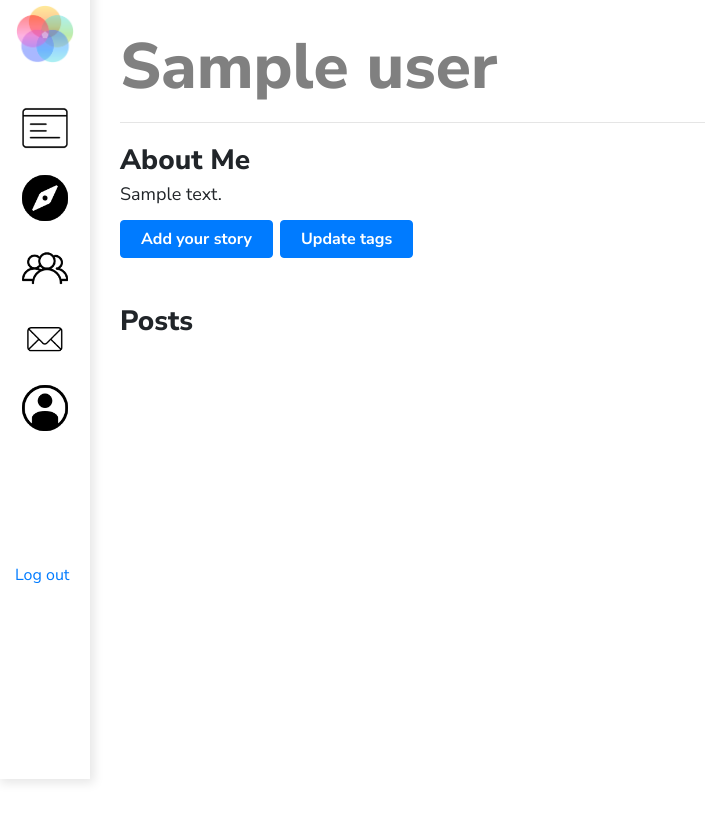
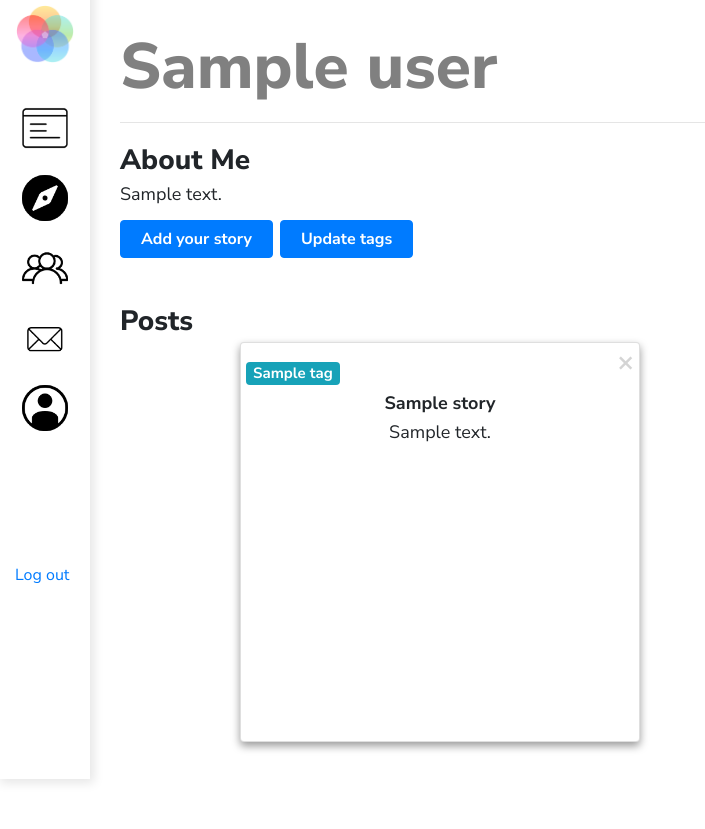
Before and after one commit to cew88/Intersection, a Flask app: page / in a window 1280 px wide. Shown: the part 21-850 px from the top of the page, without its empty margins (0-705 px from the left). Run offline with Flask 2, Linux system fonts and the light colour scheme; a user stored in the database is signed in; a database or web service that is not in the repository returns one stand-in record (values such as "Sample title"); some libraries are stand-ins or nearby versions; some web fonts are replaced.

Commit message:
Delete and add posts

```diff
--- a/db.py
+++ b/db.py
@@ -48,6 +48,16 @@ def change_bio(name, bio):
     if user:
         users.update_one({'name': name}, {"$set": {"bio": bio}})
 
+def new_story(name, title, story):
+    user = get_user_by("name", name)
+    if user:
+        users.update_one({'name': name}, {"$set": {"stories."+title: story}})
+
+def delete_story(name, title):
+    user = get_user_by("name", name)
+    if user:
+        users.update_one({'name': name}, {"$unset": {"stories."+title: ""}})
+
 ### DANGER ###
 def delete_all_users():
 	return users.delete_many({})
--- a/main.py
+++ b/main.py
@@ -80,6 +80,7 @@ def index():
 	try:
 		test = current_user.id
 		user = db.get_user_by("name", test)
+		print(user["stories"])
 		return render_template('profile.html',
 			page_name="profile",
 			current_user=test,
@@ -172,8 +173,19 @@ def change_bio():
 def new_story():
     name = flask_login.current_user.id
     data = request.json
-    print(data)
-    #db.new_story(name, data["bio"])
+    title = data["title"]
+    del data["title"]
+    data["comments"] = []
+    db.new_story(name, title, data)
+    return jsonify({})
+
+@app.route('/deletestory', methods=["POST"])
+@flask_login.login_required
+def delete_story():
+    name = flask_login.current_user.id
+    data = request.json
+    title = data["title"]
+    db.delete_story(name, title)
     return jsonify({})
 
 """
--- a/static/css/index.css
+++ b/static/css/index.css
@@ -226,7 +226,9 @@ ul {
   display: grid;
   grid-template-columns: auto auto;
   padding: 30px;
-  grid-gap: 50px;
+  grid-gap: 100px;
+  margin-left:2%;
+  margin-right:2%;
 }
 
 .team-grid {
--- a/static/css/profile.css
+++ b/static/css/profile.css
@@ -112,6 +112,8 @@ p {
 
 .container {
   padding: 5px 5px;
+  height: 400px;
+  overflow: auto;
 }
 
 .post-grid {
--- a/static/js/profile.js
+++ b/static/js/profile.js
@@ -25,7 +25,6 @@ document.getElementById("submit-story").onclick = function(){
 
   var post_content = document.createElement("div");
   post_content.setAttribute("class", "container");
-  post_content.style.textOverflow ="ellipsis";
 
   var tags = document.createElement('div');
 
@@ -62,7 +61,7 @@ document.getElementById("submit-story").onclick = function(){
   $.ajax({
         url: '/newstory',
         type: "POST",
-        data: JSON.stringify({ title: title_text, content: content_text, tags:story_tags}),
+        data: JSON.stringify({ title: document.getElementById("story-title").value, content: document.getElementById("story").value, tags:story_tags}),
         contentType: "application/json; charset=UTF-8",
         success: function(response) {
             console.log( response );
@@ -71,6 +70,10 @@ document.getElementById("submit-story").onclick = function(){
             console.log(error);
         }
     });
+
+  document.getElementById("story-title").value = '';
+  document.getElementById("story").value = '';
+  //NEED TO FIGURE OUT HOW TO RESET STORY TAGS
 }
 
 
@@ -189,3 +192,19 @@ document.getElementById("change-bio").onclick = function(){
         }
     });
 }
+
+$(".deletepost").click(e => {
+    title = $(e.currentTarget).data("val");
+    $.ajax({
+        url: '/deletestory',
+        type: "POST",
+        data: JSON.stringify({ title: title }),
+        contentType: "application/json; charset=UTF-8",
+        success: function(response) {
+            $(e.currentTarget).parent().parent().remove();
+        },
+        error: function(error) {
+            console.log(error);
+        }
+    });
+});
--- a/templates/index.html
+++ b/templates/index.html
@@ -75,6 +75,7 @@
           <img src="/static/images/5.png" style="width: 95%"></img>
         </div>
       </div>
+      <br><br><br><br>
     </div>
 
     <div class="jumbotron-grid">
@@ -261,8 +262,6 @@
         <br><br><br>
         <br><br><br>
 
-
-
         </div>
       </div>
 </main>
--- a/templates/profile.html
+++ b/templates/profile.html
@@ -80,7 +80,25 @@
     {% endif %}
     <br>
     <b> Posts </b>
-    <div id="posts" class="post-grid"></div>
+    <div id="posts" class="post-grid">
+        <!-- If the user has posts saved they will appear here -->
+        {% if user_data.stories %}
+            {% for title, story in user_data.stories.items() %}
+                <div class="card">
+                    <div class="container">
+                        <span data-val="{{title}}" class="close deletepost"> &times; </span>
+                        <div>
+                            {% for tag in story.tags %}
+                                <span class="badge badge-info">{{tag}}</span>
+                            {% endfor %}
+                        </div>
+                        <p style="text-align: center; font-weight: 700;">{{title}}</p>
+                        <p style="text-align: center;">{{story.content}}</p>
+                    </div>
+                </div>
+            {% endfor %}
+        {% endif %}
+    </div>
 
 
   </div>
```
Also changed, not shown: static/js/discover.js (added, +15 -0 lines), templates/discover.html (added, +7 -0 lines).
